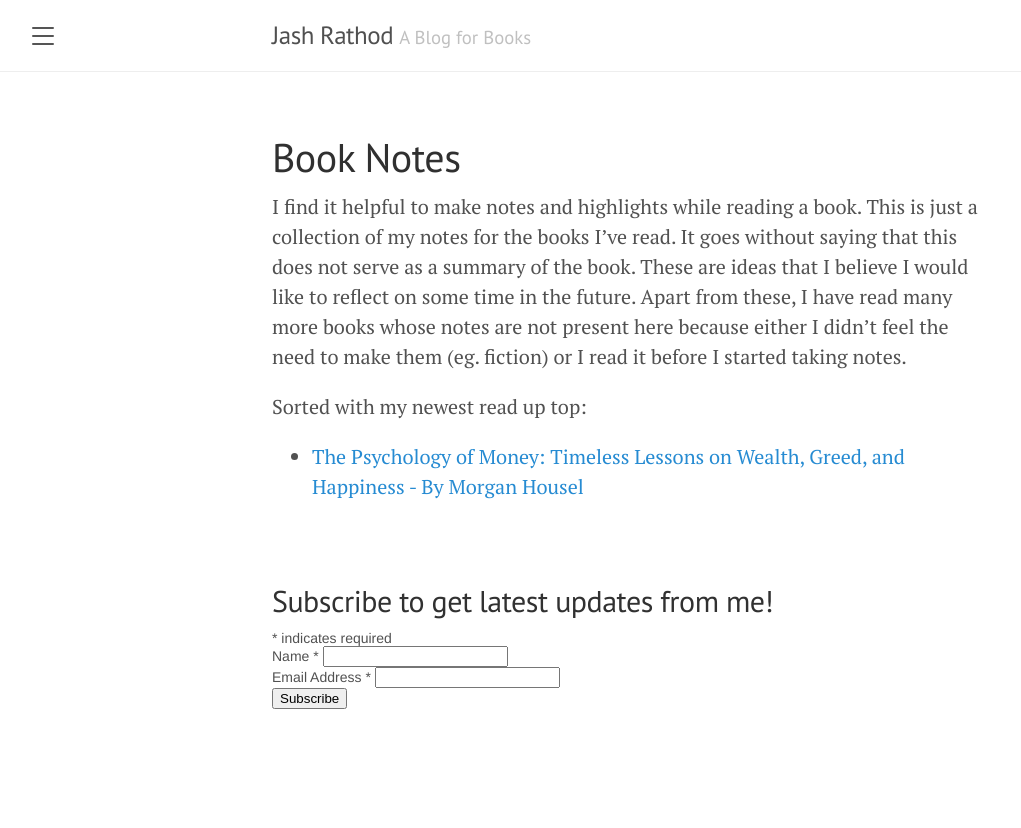
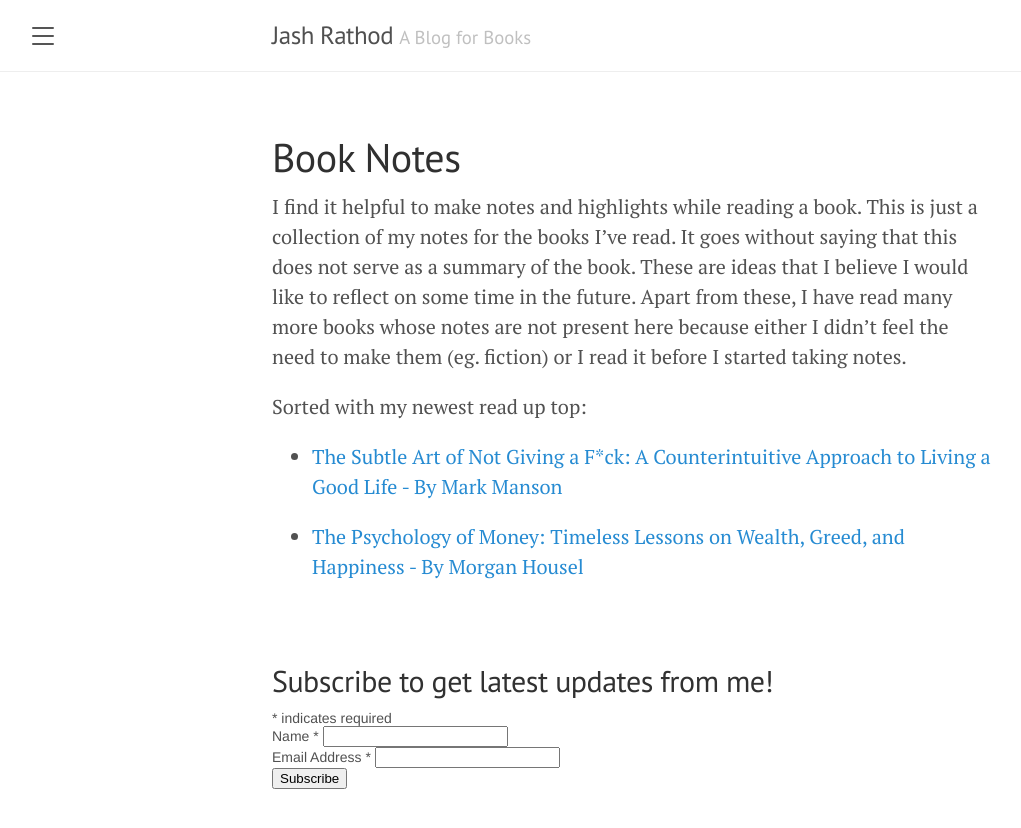
Before and after one commit to jashrathod/book-blog, a Jekyll site: the page built from notes.md, in a window 1280 px wide. Shown: the top 828 px of the page, without its empty margins (8-1029 px from the left). Built offline with Jekyll 4.4.1, drawn with Linux system fonts in a browser that asks for light colours; comment, search, counter and statistics services are not loaded.

Commit message:
Update notes.md

```diff
--- a/notes.md
+++ b/notes.md
@@ -10,4 +10,6 @@ taking notes.
 
 Sorted with my newest read up top:
 
+- [The Subtle Art of Not Giving a F*ck: A Counterintuitive Approach to Living a Good Life - By Mark Manson](https://jashrathod.github.io/book-blog/2021/07/01/the-subtle-art/)
+
 - [The Psychology of Money: Timeless Lessons on Wealth, Greed, and Happiness - By Morgan Housel](https://jashrathod.github.io/book-blog/2021/06/04/the-psychology-of-money/)
```
